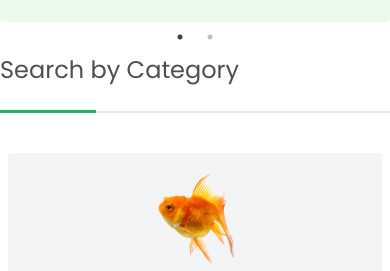
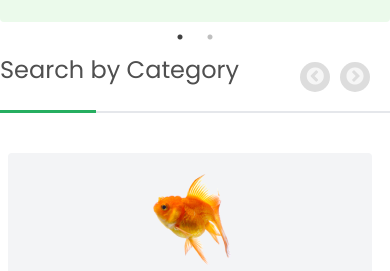
Before and after one commit to abushamacd/Dear_Grocery_Client, a React (Create React App) app: page / in a window 390 px wide. Shown: the part 566-837 px from the top of the page. Built offline with nearby package versions, Linux system fonts and the light colour scheme.

Commit message:
catagory arrow fix

```diff
--- a/src/Pages/Home/Home.js
+++ b/src/Pages/Home/Home.js
@@ -1,5 +1,5 @@
 import React from "react";
-import Category from "../../Sections/Home/Category";
+import Categorys from "../../Sections/Home/Categorys";
 import Hero from "../../Sections/Home/Hero";
 import Products from "../../Sections/Home/Products";
 import Promo from "../../Sections/Home/Promo";
@@ -8,7 +8,7 @@ const Home = () => {
   return (
     <div>
       <Hero />
-      <Category />
+      <Categorys />
       <Promo />
       <Products />
     </div>
--- /dev/null
+++ b/src/Sections/Home/Categorys.css
@@ -0,0 +1,121 @@
+.catagory .slick-track {
+  display: flex !important;
+}
+.catagory .slick-slider {
+  display: flex !important;
+  align-items: center !important;
+  margin: 0 auto !important;
+}
+
+.catagory .slick-slide {
+  padding-right: 10px !important;
+}
+
+.catagory .slick-slide:last-child {
+  padding-right: 0 !important;
+}
+.catagory .slick-slide img {
+  display: block !important;
+}
+.slick-list {
+  /* margin: 0 15px !important; */
+}
+
+.catagory .slick-prev {
+  width: 50px !important;
+  left: 91% !important;
+  top: -55% !important;
+  position: absolute !important;
+  height: 50px !important;
+  background: #ddd !important;
+  z-index: 1 !important;
+  border-radius: 50% !important;
+}
+
+.catagory .slick-next {
+  width: 50px !important;
+  right: 0 !important;
+  top: -55% !important;
+  position: absolute !important;
+  height: 50px !important;
+  background: #ddd !important;
+  z-index: 1 !important;
+  border-radius: 50% !important;
+}
+
+.catagory .slick-prev:focus,
+.catagory .slick-prev:hover,
+.catagory .slick-next:hover,
+.catagory .slick-next:focus {
+  color: transparent !important;
+  outline: none !important;
+  background: #26ae60 !important;
+}
+.catagory .catagory-actions {
+  display: flex !important;
+  justify-content: space-between !important;
+}
+/* .hidden {
+      position: absolute;
+      left: -10000px;
+      top: auto;
+      width: 100px;
+      height: 100px;
+      overflow: hidden;
+    } */
+
+/* Large desktop :1920px. */
+@media (min-width: 1280px) {
+}
+
+/* Laptop Device :1366px. */
+@media (min-width: 1200px) and (max-width: 1279px) {
+}
+
+/* Normal desktop :992px. */
+@media (min-width: 1024px) and (max-width: 1200px) {
+}
+
+/* Tablet desktop :768px. */
+@media (min-width: 768px) and (max-width: 1023px) {
+  .catagory .slick-prev {
+    width: 40px !important;
+    left: 88% !important;
+    top: -50% !important;
+    height: 40px !important;
+  }
+  .catagory .slick-next {
+    width: 40px !important;
+    right: 0px !important;
+    top: -50% !important;
+    height: 40px !important;
+  }
+}
+
+/* small mobile :320px. */
+@media (max-width: 767px) {
+  .catagory .slick-prev {
+    width: 30px !important;
+    left: 77% !important;
+    top: -49% !important;
+    position: absolute !important;
+    height: 30px !important;
+    background: #ddd !important;
+    z-index: 1 !important;
+    border-radius: 50% !important;
+  }
+  .catagory .slick-next {
+    width: 30px !important;
+    right: 20px !important;
+    top: -49% !important;
+    position: absolute !important;
+    height: 30px !important;
+    background: #ddd !important;
+    z-index: 1 !important;
+    border-radius: 50% !important;
+  }
+}
+
+/* Large Mobile :480px. */
+@media only screen and (min-width: 480px) and (max-width: 767px) {
+}
--- a/src/Sections/Home/Category.js
+++ b/src/Sections/Home/Categorys.js
@@ -6,6 +6,7 @@ import Meat from "../../assets/img/carousel-img-3.png";
 import Vegetables from "../../assets/img/carousel-img-4.png";
 import Fruits from "../../assets/img/carousel-img-5.png";
 import Ice from "../../assets/img/carousel-img-6.png";
+import "./Categorys.css";
 
 const Category = () => {
   const settings = {
@@ -42,7 +43,7 @@ const Category = () => {
     ],
   };
   return (
-    <div className="my-8">
+    <div className="my-8 catagory">
       <div>
         <h3 class="text-2xl lg:text-4xl mb-6">Search by Category</h3>
         <div class="flex items-center mb-10">
```
